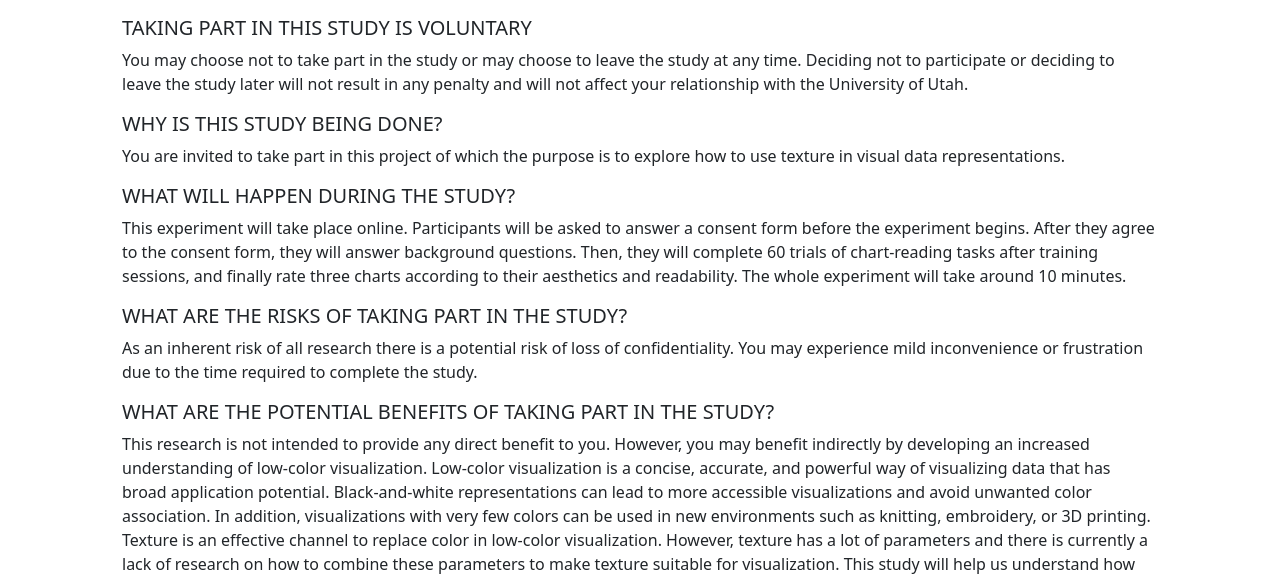
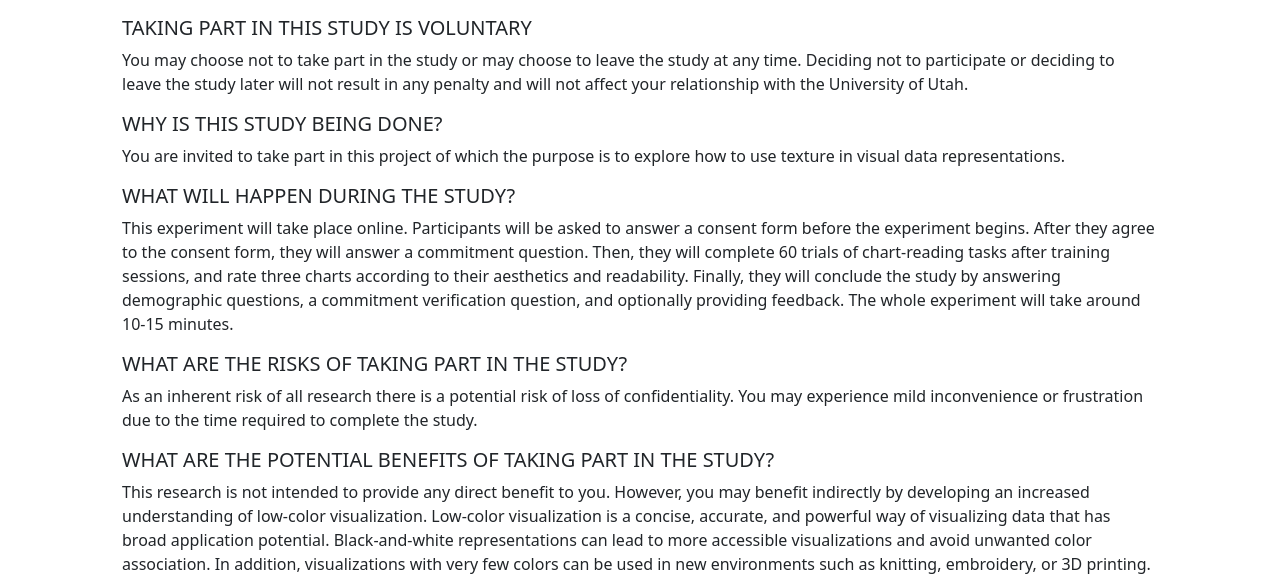
Before and after one commit to tater-tot25/StudyRecreation, a PHP site: page / in a window 1280 px wide. Shown: the part 325-901 px from the top of the page. Run offline with PHP 8.4, Linux system fonts and the light colour scheme.

Commit message:
corrected some text in consent

```diff
--- a/html/pages/default/consent.php
+++ b/html/pages/default/consent.php
@@ -13,7 +13,7 @@
         <p>You are invited to take part in this project of which the purpose is to explore how to use texture in visual data representations.</p>
 
         <h5>WHAT WILL HAPPEN DURING THE STUDY?</h5>
-        <p>This experiment will take place online. Participants will be asked to answer a consent form before the experiment begins. After they agree to the consent form, they will answer background questions. Then, they will complete 60 trials of chart-reading tasks after training sessions, and finally rate three charts according to their aesthetics and readability. The whole experiment will take around 10 minutes.</p>
+        <p>This experiment will take place online. Participants will be asked to answer a consent form before the experiment begins. After they agree to the consent form, they will answer a commitment question. Then, they will complete 60 trials of chart-reading tasks after training sessions, and rate three charts according to their aesthetics and readability. Finally, they will conclude the study by answering demographic questions, a commitment verification question, and optionally providing feedback. The whole experiment will take around 10-15 minutes.</p>
 
         <h5>WHAT ARE THE RISKS OF TAKING PART IN THE STUDY?</h5>
         <p>As an inherent risk of all research there is a potential risk of loss of confidentiality. You may experience mild inconvenience or frustration due to the time required to complete the study.</p>
```
